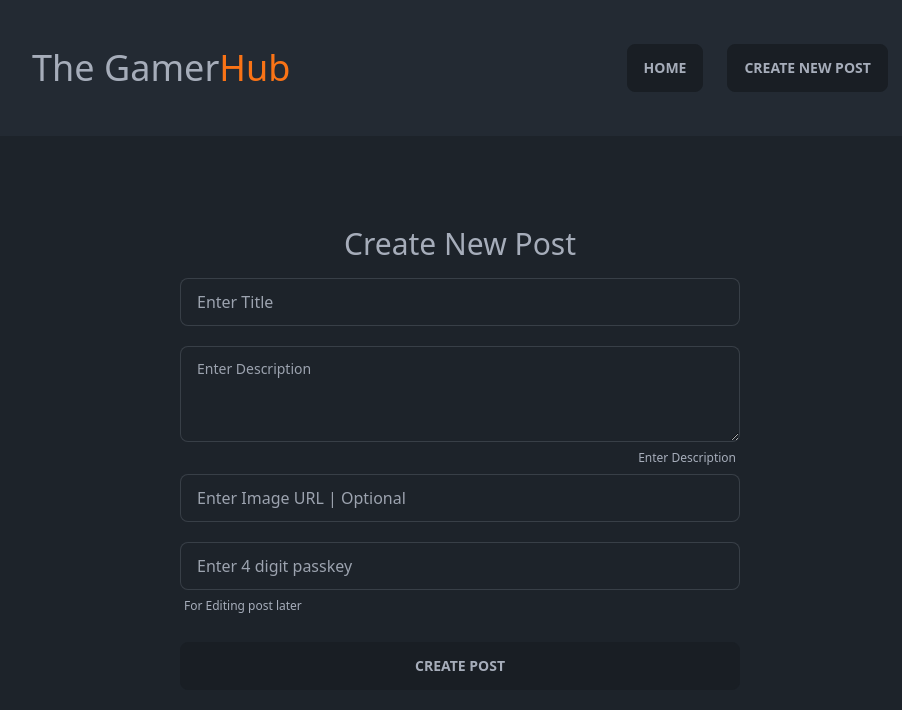
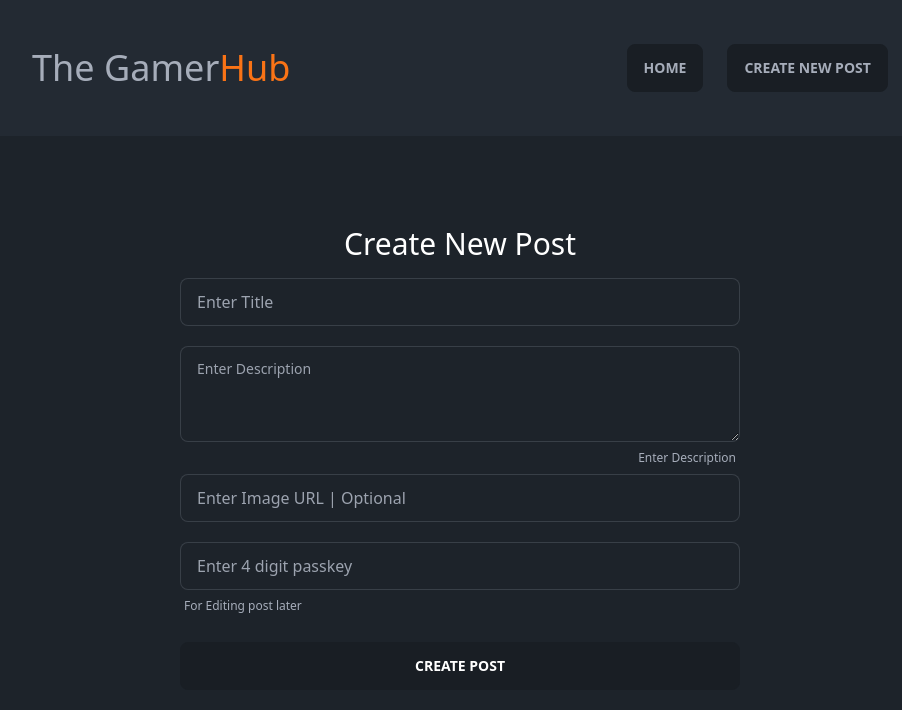
Before and after one commit to Fledtrain/web102_hobbyhub, a React (Vite) app: page /create in a window 1280 px wide. Shown: the top 710 px of the page, without its empty margins (180-1082 px from the left). Built offline with nearby package versions, Linux system fonts and the light colour scheme; no server answers.

Commit message:
Updated Create page text colors

```diff
--- a/src/routes/Create.jsx
+++ b/src/routes/Create.jsx
@@ -73,7 +73,7 @@ const Create = () => {
     return (
         <>
             <section className="p-[90px] ">
-                <h2 className="text-3xl hero mb-4">Create New Post</h2>
+                <h2 className="text-3xl hero mb-4 text-white">Create New Post</h2>
                 {setStatus.alert && <p className="alert alert-error mb-[20px]">Please fill in all fields</p>}
                 <form className="flex justify-center items-center form-control  ">
                     <input
@@ -117,7 +117,9 @@ const Create = () => {
                     </div>
                     {setStatus.loading ?
                         <p className="loading"></p>
-                        : <button className="btn mt-5 w-[35rem]" onClick={handleSubmit}>Create Post</button>}
+                        : <button
+                            className="btn mt-5 w-[35rem] text-white"
+                            onClick={handleSubmit}>Create Post</button>}
                     {
                         setStatus.success &&
                         <>
```
